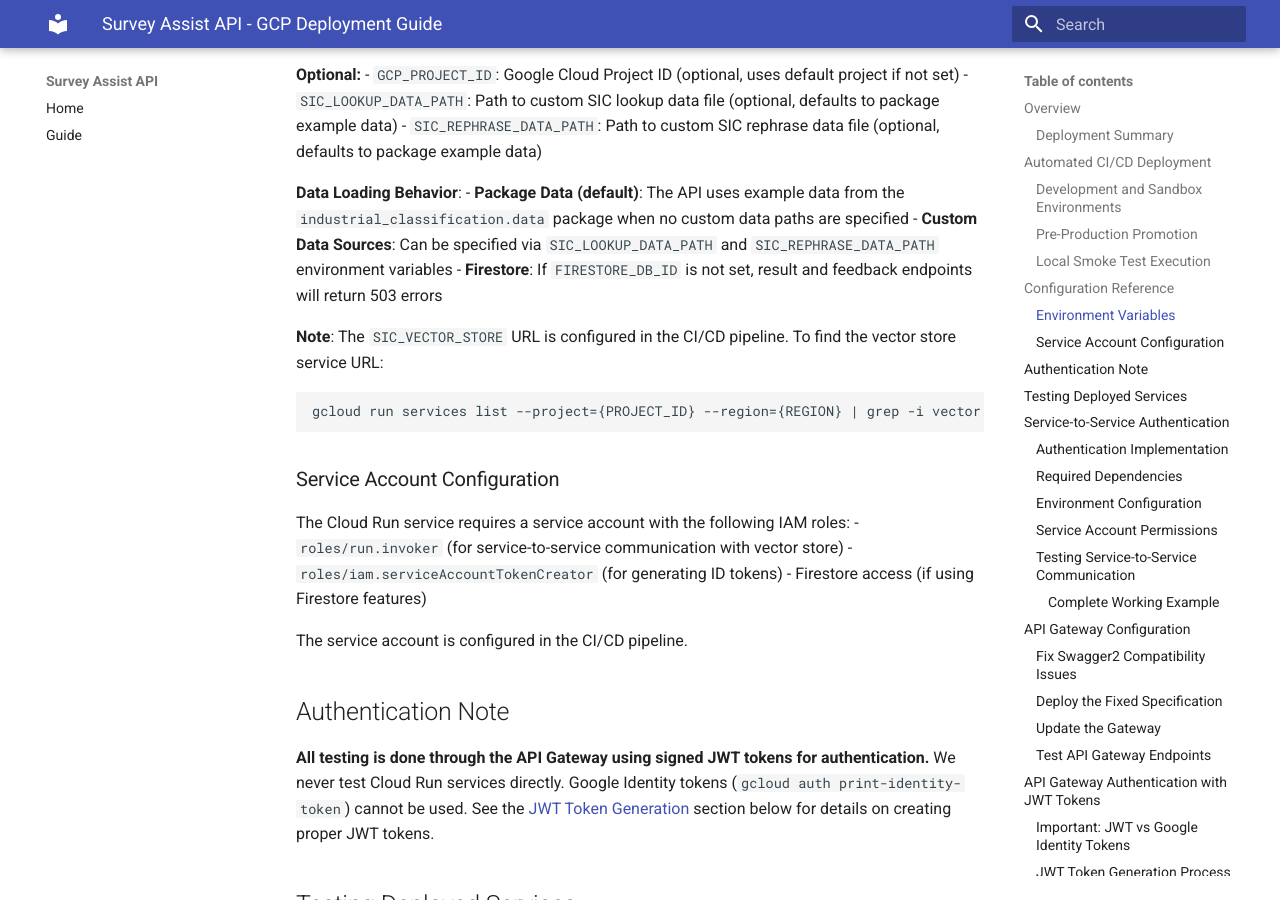
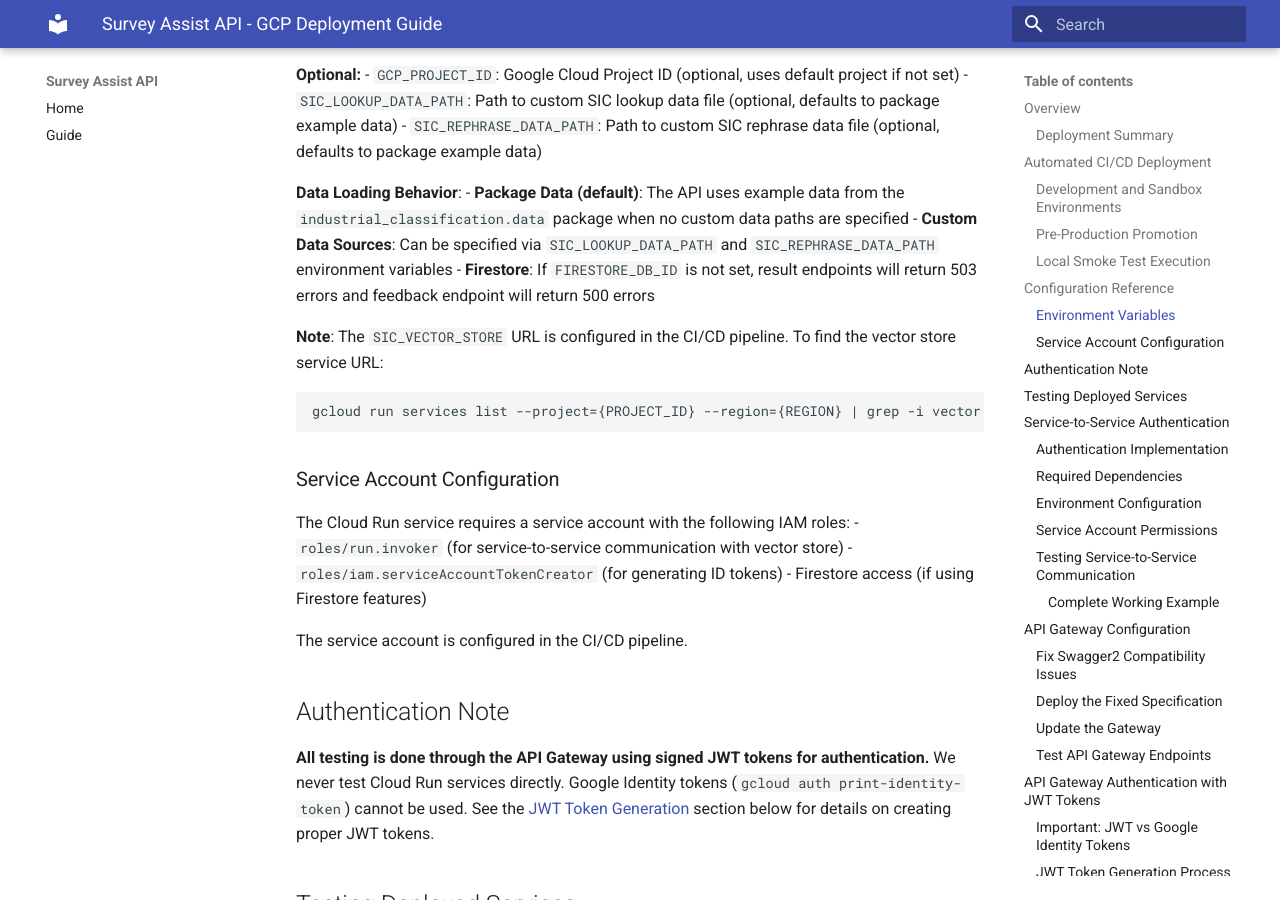
Before and after one commit to ONSdigital/survey-assist-api, an MkDocs documentation site: the page built from docs/gcp_deployment.md, in a window 1280 px wide and 900 px high, scrolled down 2343 px. Built offline with MkDocs 1.6.1 and Material for MkDocs 9.7.7, drawn with Linux system fonts in a browser that asks for light colours.

Commit message:
correct error codes for Firestore endpoints

````diff
--- a/docs/gcp_deployment.md
+++ b/docs/gcp_deployment.md
@@ -98,7 +98,7 @@ The CI/CD pipeline configures the following environment variables for the Cloud
 **Data Loading Behavior**:
 - **Package Data (default)**: The API uses example data from the `industrial_classification.data` package when no custom data paths are specified
 - **Custom Data Sources**: Can be specified via `SIC_LOOKUP_DATA_PATH` and `SIC_REPHRASE_DATA_PATH` environment variables
-- **Firestore**: If `FIRESTORE_DB_ID` is not set, result and feedback endpoints will return 503 errors
+- **Firestore**: If `FIRESTORE_DB_ID` is not set, result endpoints will return 503 errors and feedback endpoint will return 500 errors
 
 **Note**: The `SIC_VECTOR_STORE` URL is configured in the CI/CD pipeline. To find the vector store service URL:
 ```bash
````
